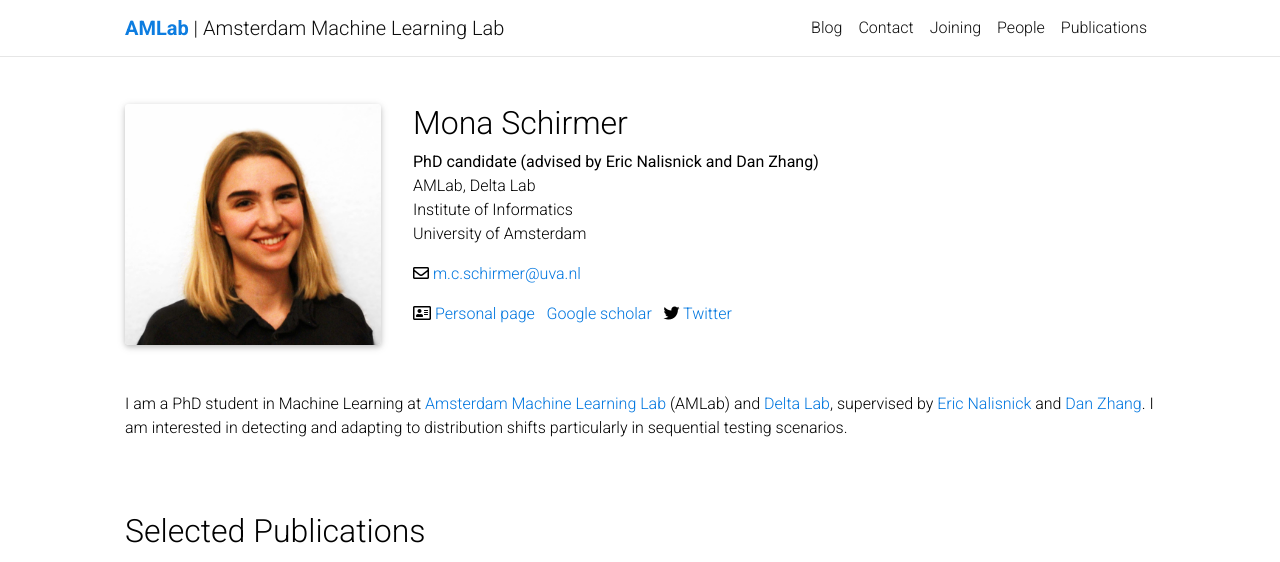
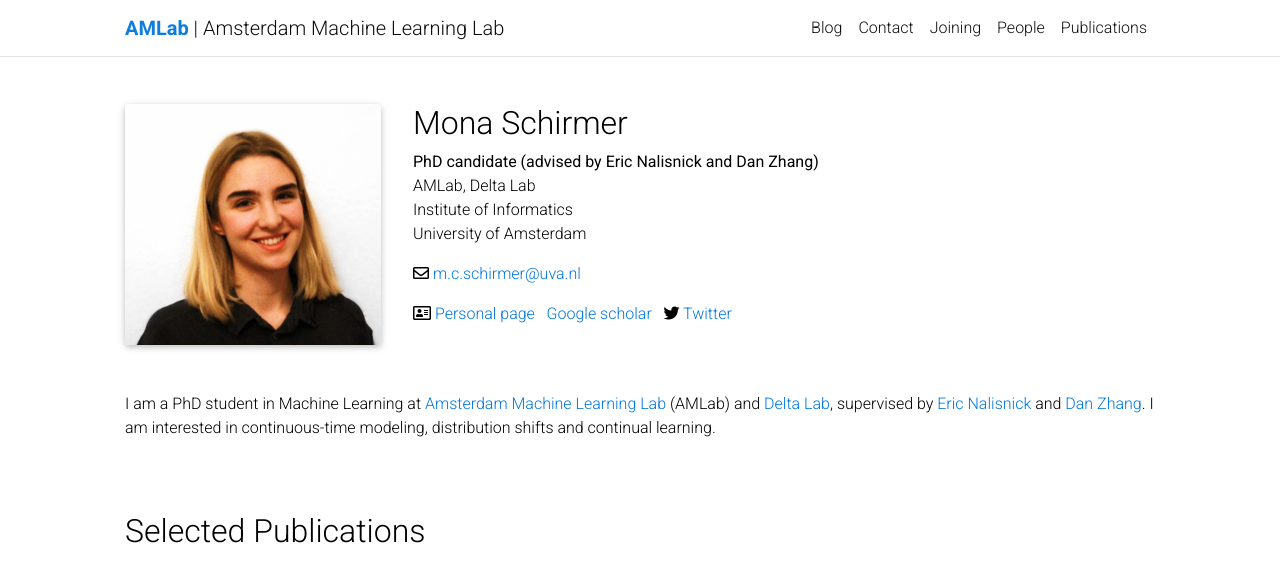
Before and after one commit to AMLab-Amsterdam/AMLab-Amsterdam.github.io, a Jekyll site: the page built from _people/MonaSchirmer.md, in a window 1280 px wide, cut to the strip 0-562 px from the top of the page. Built offline with Jekyll 4.4.1, drawn with Linux system fonts in a browser that asks for light colours; comment, search, counter and statistics services are not loaded; a style sheet for code colours, icons or effects is not loaded.

Commit message:
Update MonaSchirmer.md

```diff
--- a/_people/MonaSchirmer.md
+++ b/_people/MonaSchirmer.md
@@ -10,9 +10,9 @@
 university: University of Amsterdam
 supervisors: [Eric Nalisnick, Dan Zhang]
 one_liner: Distribution shifts, continual learning
-bib_file: JohnDoe
+bib_file: MonaSchirmer
 redirect:
-description: I am a PhD student in Machine Learning at [Amsterdam Machine Learning Lab](/) (AMLab) and [Delta Lab](https://ivi.fnwi.uva.nl/uvaboschdeltalab/), supervised by [Eric Nalisnick](https://amlab.science.uva.nl/people/EricNalisnick/) and [Dan Zhang](https://www.bosch-ai.com/research/researcher-pages/t_overviewpage_133.html). I am interested in detecting and adapting to distribution shifts particularly in sequential testing scenarios.
+description: I am a PhD student in Machine Learning at [Amsterdam Machine Learning Lab](/) (AMLab) and [Delta Lab](https://ivi.fnwi.uva.nl/uvaboschdeltalab/), supervised by [Eric Nalisnick](https://amlab.science.uva.nl/people/EricNalisnick/) and [Dan Zhang](https://www.bosch-ai.com/research/researcher-pages/t_overviewpage_133.html). I am interested in continuous-time modeling, distribution shifts and continual learning.
 
 img: assets/img/MonaSchirmer.jpg
 img_promo:
```
